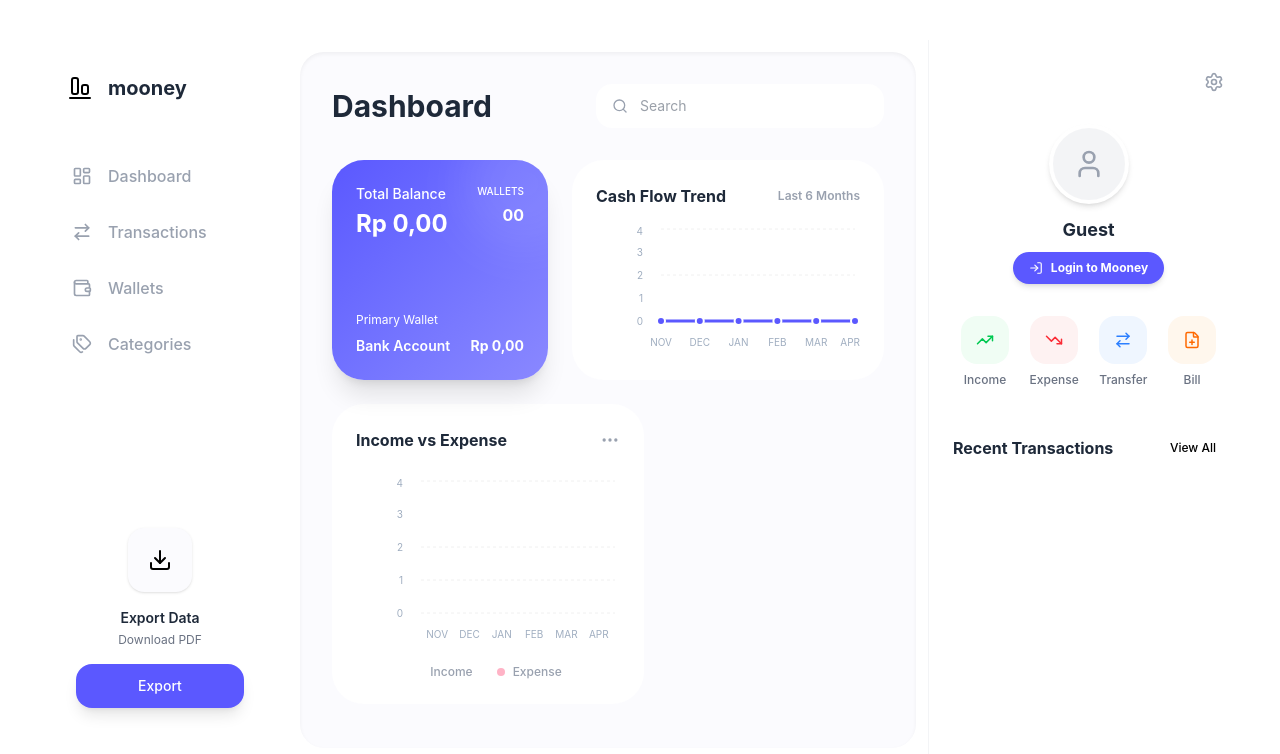
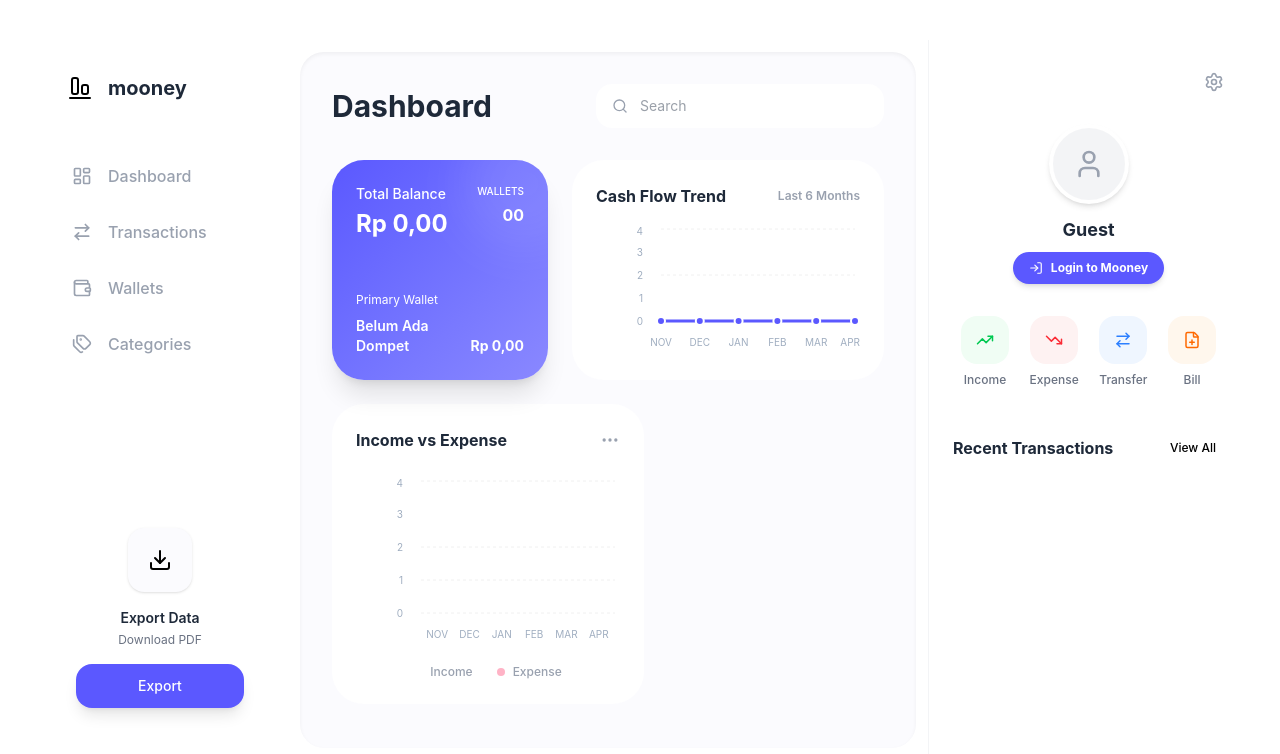
Before and after one commit to muhammaddimas452/finance-fe, a React (Vite) app: page / in a window 1280 px wide. Shown: the top 754 px of the page. Built offline with nearby package versions, Linux system fonts and the light colour scheme.

Commit message:
penambahan fitur primary wallet

```diff
--- a/src/components/ui/BalanceCard.jsx
+++ b/src/components/ui/BalanceCard.jsx
@@ -8,6 +8,8 @@ const BalanceCard = () => {
   const totalBalance = wallets.reduce((total, wallet) => {
     return total + parseFloat(wallet.balance || 0);
   }, 0);
+
+  const primaryWallet = wallets.find((w) => w.is_primary) || wallets[0] || null;
 
   return (
     <div className="bg-brand-500 rounded-[2rem] p-6 bg-gradient-to-br from-[#5b58ff] to-[#8a88ff] text-white shadow-xl shadow-brand-500/40 flex flex-col justify-between h-full relative overflow-hidden">
@@ -35,12 +37,14 @@ const BalanceCard = () => {
         <div className="flex justify-between items-end">
           <div>
             <p className="font-semibold text-sm">
-              {wallets[1]?.name || "Bank Account"}
+              {primaryWallet ? primaryWallet.name : "Belum Ada Dompet"}
             </p>
           </div>
           <div className="text-right">
             <p className="font-bold text-sm">
-              {formatRupiah(wallets[1]?.balance || 0)}
+              {primaryWallet
+                ? formatRupiah(primaryWallet.balance)
+                : formatRupiah(0)}
             </p>
           </div>
         </div>
--- a/src/components/ui/ProfileModal.jsx
+++ b/src/components/ui/ProfileModal.jsx
@@ -23,6 +23,7 @@ const ProfileModal = () => {
   // Isi otomatis form saat modal dibuka
   useEffect(() => {
     if (user && isProfileModalOpen) {
+      // eslint-disable-next-line react-hooks/set-state-in-effect
       setFormData({
         name: user.name || "",
         email: user.email || "",
```
